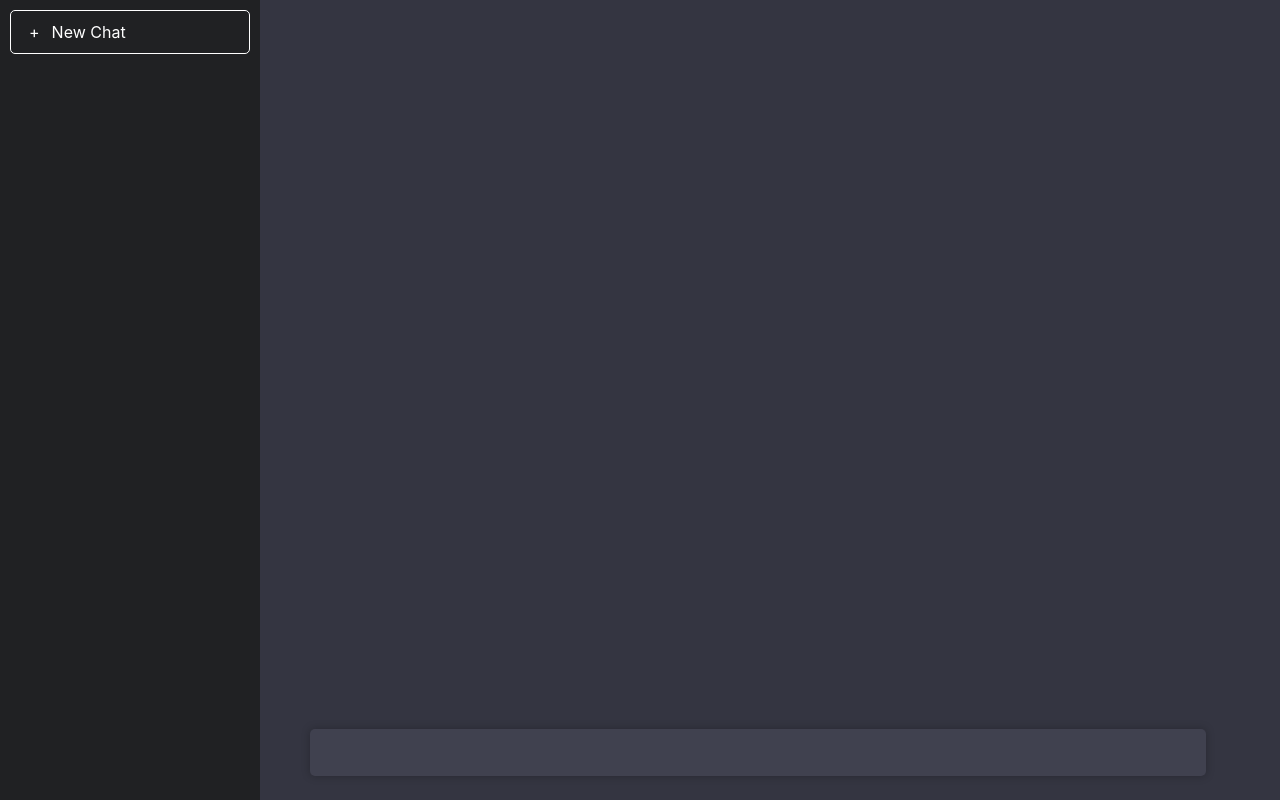
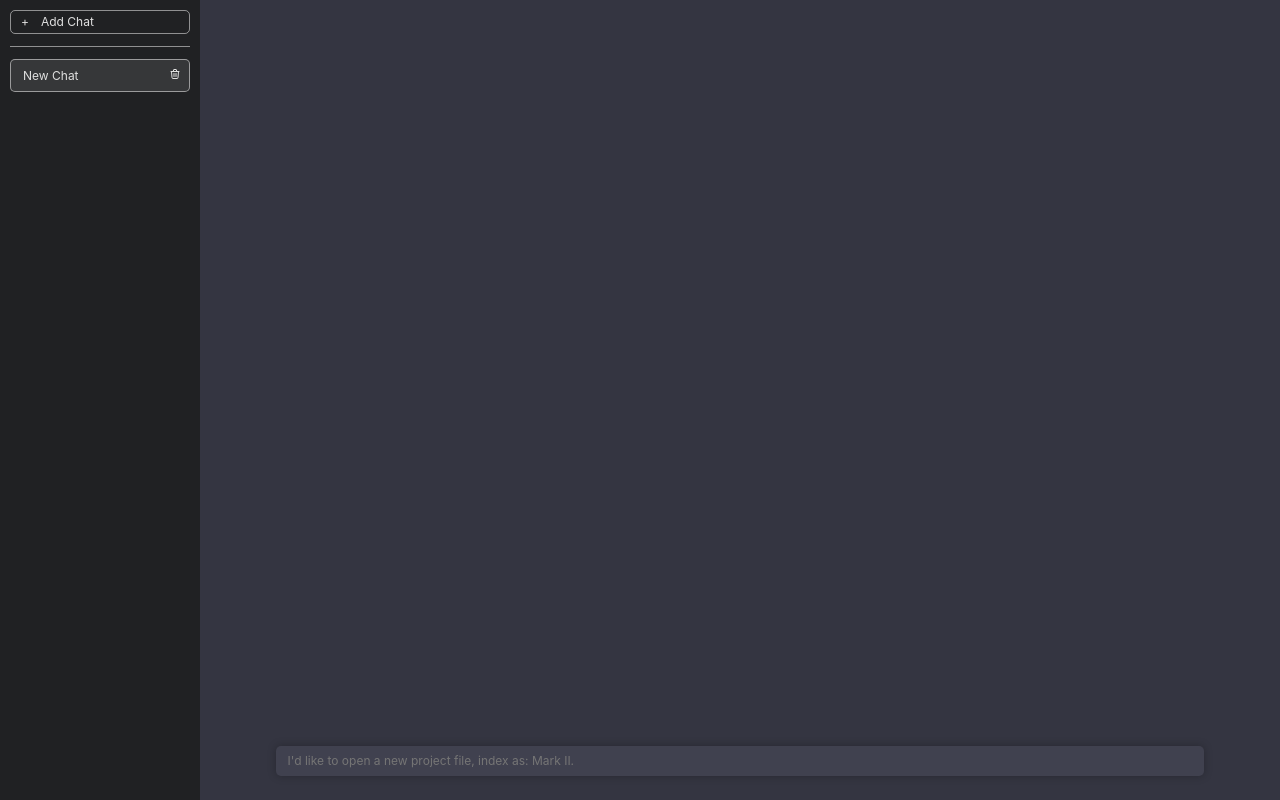
Before and after one commit to mleonard9/matt-gpt, a React (Create React App) app in the folder client/: page / in a window 1280 px wide. Built offline with nearby package versions, Linux system fonts and the light colour scheme.

Commit message:
Basic Add Delete

```diff
--- a/client/package.json
+++ b/client/package.json
@@ -3,6 +3,9 @@
   "version": "0.1.0",
   "private": true,
   "dependencies": {
+    "@emotion/react": "^11.11.0",
+    "@emotion/styled": "^11.11.0",
+    "@mui/material": "^5.13.3",
     "@tabler/icons-react": "^2.18.0",
     "@testing-library/jest-dom": "^5.16.5",
     "@testing-library/react": "^13.4.0",
--- a/client/src/App.css
+++ b/client/src/App.css
@@ -1,6 +1,6 @@
 .App {
   background-color: #343541;
-  color: white;
+  color: #E0E0E0;
   text-align: center;
   display: flex;
   position: absolute;
@@ -9,17 +9,19 @@
   right: 0;
   bottom: 0;
   max-width: 100%;
+  overflow: hidden;
+  font-size: 12px;
 }
 
 .sidemenu {
-  min-width: 260px;
+  width: 200px;
   padding: 10px;
   background-color: #202123;
 }
 
 .side-menu-button {
-  padding: 12px;
-  border: 1px solid white;
+  padding: 4px;
+  border: 1px solid rgba(255, 255, 255, 0.5);
   border-radius: 5px;
   text-align: left;
   transition: ease 0.25s all;
@@ -36,12 +38,28 @@
 }
 
 .side-menu-chat {
-  padding: 12px;
-  border: 1px solid white;
+  display: flex;
+  flex-direction: row;
+  justify-content: space-between;
+  border: 1px solid rgba(255, 255, 255, 0.5);
   border-radius: 5px;
   text-align: left;
   transition: ease 0.25s all;
-  margin: 8px 0;;
+  margin: 8px 0;
+  padding: 8px;
+}
+
+.side-menu-chat-active {
+  display: flex;
+  flex-direction: row;
+  justify-content: space-between;
+  border: 1px solid rgba(255, 255, 255, 0.5);
+  border-radius: 5px;
+  text-align: left;
+  transition: ease 0.25s all;
+  margin: 8px 0;
+  background-color:rgba(255,255,255,0.1);
+  padding: 8px;
 }
 
 .side-menu-chat:hover {
@@ -53,13 +71,13 @@
   flex:1;
   background-color: #343541;
   position: relative;
-  overflow-y: scroll;
-  overflow-x: hidden;
+  overflow: scroll;
 }
 
 .chat-input-holder {
+  background-color: #343541;
   padding: 24px;
-  padding-left: 260px;
+  margin-left: 200px;
   position: absolute;
   bottom: 0;
   left: 0;right: 0;
@@ -68,10 +86,9 @@
 .chat-input-textarea {
   background-color: #40414f;
   width: 90%;
-  padding: 12px;
+  padding: 8px 12px;
   border-radius: 5px;
-  color: white;
-  font-size: 1.25em;
+  color: #E0E0E0;
   border: none;
   outline: none;
   box-shadow: 0 0 8px 0 rgba(0,0,0,.25);
@@ -120,3 +137,43 @@
 .user-message {
   padding: 18px 0px 24px 0px;
 }
+
+.divider {
+  margin: auto;
+  height: 1px;
+  background-color: rgba(255,255,255,0.5);
+  margin: 12px 0;
+}
+
+.action-buttons {
+  display: flex;
+  flex-direction: row;
+}
+
+.delete-button {
+  cursor: pointer;
+}
+
+.edit-button {
+  cursor: pointer;
+}
+
+.transparent-input {
+  background: transparent;
+  border: none;
+  outline: none;
+  line-height: 12px;
+  padding: 0 4px;
+  color: #E0E0E0;
+  max-width: 140px;
+  text-overflow: ellipsis;
+  overflow: hidden;
+  white-space: nowrap;
+}
+
+*{
+  -ms-overflow-style: none;
+}
+::-webkit-scrollbar {
+  display: none;
+}
--- a/client/src/App.js
+++ b/client/src/App.js
@@ -1,16 +1,24 @@
 import './App.css';
 import './normal.css';
-import { useState } from 'react';
+import { useState, useEffect  } from 'react';
 import { v4 as uuidv4 } from 'uuid';
 import Chat from './components/Chat/Chat';
+import UserInput from './components/Chat/UserInput';
+import SideMenu from './components/SideMenu';
 
 function App() {
-  const [input, setInput] = useState("");
   const [chats, setChats] = useState([]);
   const [activeChatId, setActiveChatId] = useState(null);
 
+  useEffect(() => {
+    if(chats.length === 0) {
+      addChat();
+    }
+  }, []);
+
   function addChat() {
     const newChat = {
+      title: "New Chat",
       id: uuidv4(),
       messages: []
     };
@@ -18,19 +26,45 @@ function App() {
     setActiveChatId(newChat.id);
   }
 
-  async function handleSubmit(e){
-    e.preventDefault();
+  const deleteChat = (id) => {
+    if(chats.length === 1) {
+      setActiveChatId(null);
+      setChats([]);
+      return;
+    } else {
+      const updatedChats = chats.filter(chat => chat.id !== id);
 
-    const activeChat = chats.find(chat => chat.id === activeChatId);
-    const newUserMessage = { role: "user", content: input };
+      if (activeChatId === id) {
+        setActiveChatId(updatedChats[0].id);
+      }
+
+      setChats(updatedChats);
+    }
+  };
+
+  const changeTitle = (id, title) => {
+    const updatedChats = chats.map(chat => chat.id === id ? {...chat, title: title} : chat);
+    setChats(updatedChats);
+  };
+
+  const getActiveChat = () => {
+    return chats.find(chat => chat.id === activeChatId);
+  };
+
+  async function handleSubmit(message) {
+    if (message.length === 0) return;
+
+    const activeChat = getActiveChat();
+
+    const newUserMessage = { role: "user", content: message };
+    // Adds user message to active chat
     const updatedUserChat = { ...activeChat, messages: [...activeChat.messages, newUserMessage] };
+    // Updates all chats with updated active chat
     const updatedUserChats = chats.map(chat => chat.id === activeChatId ? updatedUserChat : chat);
-
     setChats(updatedUserChats);
-    setInput("");
 
     try {
-      const response = await fetch('http://localhost:3080/', {
+    const response = await fetch('http://localhost:3080/', {
       method: 'POST',
       headers: {
         'Content-Type': 'application/json',
@@ -42,60 +76,32 @@ function App() {
 
     const data = await response.json();
 
-    const newUserMessage = { role: "assistant", content: data.message.content };
-    const updatedAssistantChat = { ...updatedUserChat, messages: [...updatedUserChat.messages, newUserMessage] };
+    const newAssistantMessage = { role: "assistant", content: data.message.content };
+    // Adds assistant message to active chat
+    const updatedAssistantChat = { ...updatedUserChat, messages: [...updatedUserChat.messages, newAssistantMessage] };
+    // Updates all chats with updated active chat
     const updatedAssistantChats = chats.map(chat => chat.id === activeChatId ? updatedAssistantChat : chat);
     setChats(updatedAssistantChats);
 
     } catch (e) {
       console.log(e);
     }
-  }
-
-  const deleteChat = (id) => {
-    const updatedChats = chats.filter(chat => chat.id !== id);
-    setChats(updatedChats);
-
-    if (activeChatId === id) {
-      setActiveChatId(null);
-    }
   };
 
-  function handleChatSelect(id) {
+  function selectChat(id) {
     setActiveChatId(id);
   };
 
   return (
     <div className="App">
       <aside className="sidemenu">
-        <div className="side-menu-button" onClick={addChat}>
-          <span>+</span>
-          New Chat
-        </div>
-        {
-          chats.map(chat => (
-            <div className="side-menu-chat" key={chat.id} onClick={() => {handleChatSelect(chat.id)} }>
-              <span>Chat</span>
-            </div>
-          ))
-        }
+        <SideMenu chats={chats} activeChatId={activeChatId} onSelect={selectChat} onDelete={deleteChat} onAddChat={addChat} onTitleChange={changeTitle} />
       </aside>
       <section className="chatbox">
-        {
-          activeChatId && (
-            <Chat chat={chats.find(chat => chat.id === activeChatId)} />
-          )
-        }
+        <Chat chat={chats.find(chat => chat.id === activeChatId)} />
       </section>
       <section className="chat-input-holder">
-          <form onSubmit={handleSubmit}>
-            <input
-              rows="1"
-              onChange={(e) => setInput(e.target.value)}
-              value={input}
-              className="chat-input-textarea"
-              ></input>
-          </form>
+        <UserInput onSubmit={handleSubmit}/>
       </section>
     </div>
   );
--- a/client/src/components/Chat/Chat.js
+++ b/client/src/components/Chat/Chat.js
@@ -5,7 +5,7 @@ import ChatMessage from './ChatMessage';
 function Chat({ chat }) {
   return (
     <div className="chat-log">
-      {chat.messages.map((message, index) => (
+      {chat && chat.messages.map((message, index) => (
         <ChatMessage key={index} message={message} />
       ))}
     </div>
--- a/client/src/components/Chat/ChatMessage.js
+++ b/client/src/components/Chat/ChatMessage.js
@@ -3,8 +3,6 @@ import '../../App.css';
 import {
   IconRobot,
   IconUser,
-  IconCopy,
-  IconCheck,
 } from '@tabler/icons-react';
 import {Prism as SyntaxHighlighter} from 'react-syntax-highlighter'
 import { oneDark } from 'react-syntax-highlighter/dist/cjs/styles/prism';
@@ -12,18 +10,6 @@ import ReactMarkdown from 'react-markdown'
 import remarkGfm from 'remark-gfm'
 
 function ChatMessage({ message }) {
-  const [messageCopied, setMessageCopied] = React.useState(false);
-
-  const copyOnClick = () => {
-    if (!navigator.clipboard) return;
-
-    navigator.clipboard.writeText(message.content).then(() => {
-      setMessageCopied(true);
-      setTimeout(() => {
-        setMessageCopied(false);
-      }, 2000);
-    });
-  };
 
   return (
     <div className={`chat-message ${message.role === "assistant" && "chatgpt"}`}>
--- /dev/null
+++ b/client/src/components/Chat/ChatTile.js
@@ -0,0 +1,31 @@
+import { IconTrash } from '@tabler/icons-react';
+import React from 'react';
+
+function ChatTile ({chat, activeChatId, onSelect, onDelete, onTitleChange}) {
+  const handleDelete = () => {
+    onDelete(chat.id);
+  };
+
+  const handleChatSelect = () => {
+    onSelect(chat.id);
+  };
+
+  const handleTitleChange = (event) => {
+    onTitleChange(chat.id, event.target.value);
+  };
+
+  return (
+    <div className={chat.id === activeChatId ? "side-menu-chat-active" : "side-menu-chat"} key={chat.id} onClick={handleChatSelect}>
+      <div className="side-menu-chat-title">
+        <input className="transparent-input" type="text" value={chat.title} onChange={handleTitleChange}/>
+      </div>
+      <div className="action-buttons">
+        <div className="delete-button" onClick={handleDelete}>
+          <IconTrash size={12} />
+        </div>
+      </div>
+    </div>
+  )
+}
+
+export default ChatTile;
--- /dev/null
+++ b/client/src/components/Chat/UserInput.js
@@ -0,0 +1,39 @@
+import React, { useState } from 'react';
+import { getJarvisQuote } from '../../utils/Utils';
+
+function UserInput({ onSubmit }) {
+  const [message, setMessage] = useState('');
+
+  const handleChange = (event) => {
+    setMessage(event.target.value);
+  };
+
+  const handleKeyDown = (event) => {
+    if (event.key === 'Enter' && !event.shiftKey) {
+      event.preventDefault();
+      handleSubmit();
+    }
+  };
+
+  const handleSubmit = () => {
+    if (message.trim() !== '') {
+      onSubmit(message.trim());
+      setMessage('');
+    }
+  };
+
+  return (
+    <div className="chat-input-container">
+      <input
+        type="text"
+        value={message}
+        onChange={handleChange}
+        onKeyDown={handleKeyDown}
+        placeholder={getJarvisQuote()}
+        className="chat-input-textarea"
+      />
+    </div>
+  );
+}
+
+export default UserInput;
--- /dev/null
+++ b/client/src/components/SideMenu.js
@@ -0,0 +1,25 @@
+import React from 'react';
+import ChatTile from './Chat/ChatTile';
+
+function SideMenu ({chats, activeChatId, onSelect, onDelete, onAddChat, onTitleChange}) {
+  const handleAddChat = () => {
+    onAddChat();
+  };
+
+  return (
+    <div>
+      <div className="side-menu-button" onClick={handleAddChat}>
+        <span>+</span>
+          Add Chat
+        </div>
+        <div className="divider" />
+      {
+        chats.map(chat => (
+          <ChatTile chat={chat} activeChatId={activeChatId} onSelect={onSelect} onDelete={onDelete} onTitleChange={onTitleChange}/>
+        ))
+      }
+    </div>
+  )
+}
+
+export default SideMenu;
--- /dev/null
+++ b/client/src/utils/Utils.js
@@ -0,0 +1,24 @@
+const JarvisQuotes = [
+  "J.A.R.V.I.S., are you up?",
+  "I'd like to open a new project file, index as: Mark II.",
+  "J.A.R.V.I.S., you there?",
+  "Working on a secret project, are we, sir?",
+];
+
+export const getJarvisQuote = () => {
+  return JarvisQuotes[Math.floor(Math.random() * JarvisQuotes.length)];
+};
+
+export const callOpenAiChatApi = async (messages) => {
+  const response = await fetch('/api/openai', {
+    method: 'POST',
+    headers: {
+      'Content-Type': 'application/json',
+    },
+    body: JSON.stringify({
+      messages: messages,
+    }),
+  });
+  const data = await response.json();
+  return data;
+}
```
Also changed, not shown: 1 other file (tests, documents, lock files or other folders).
